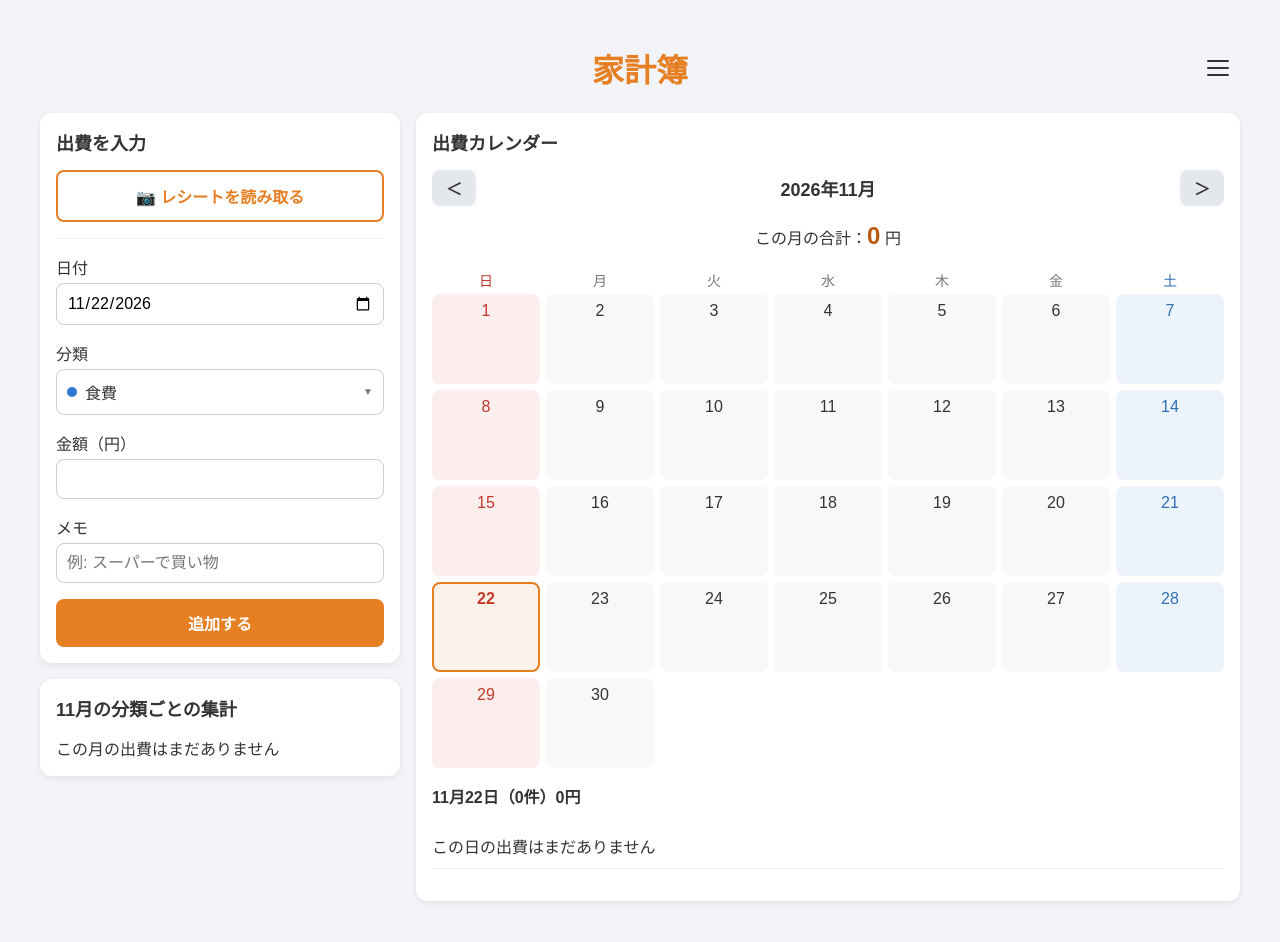
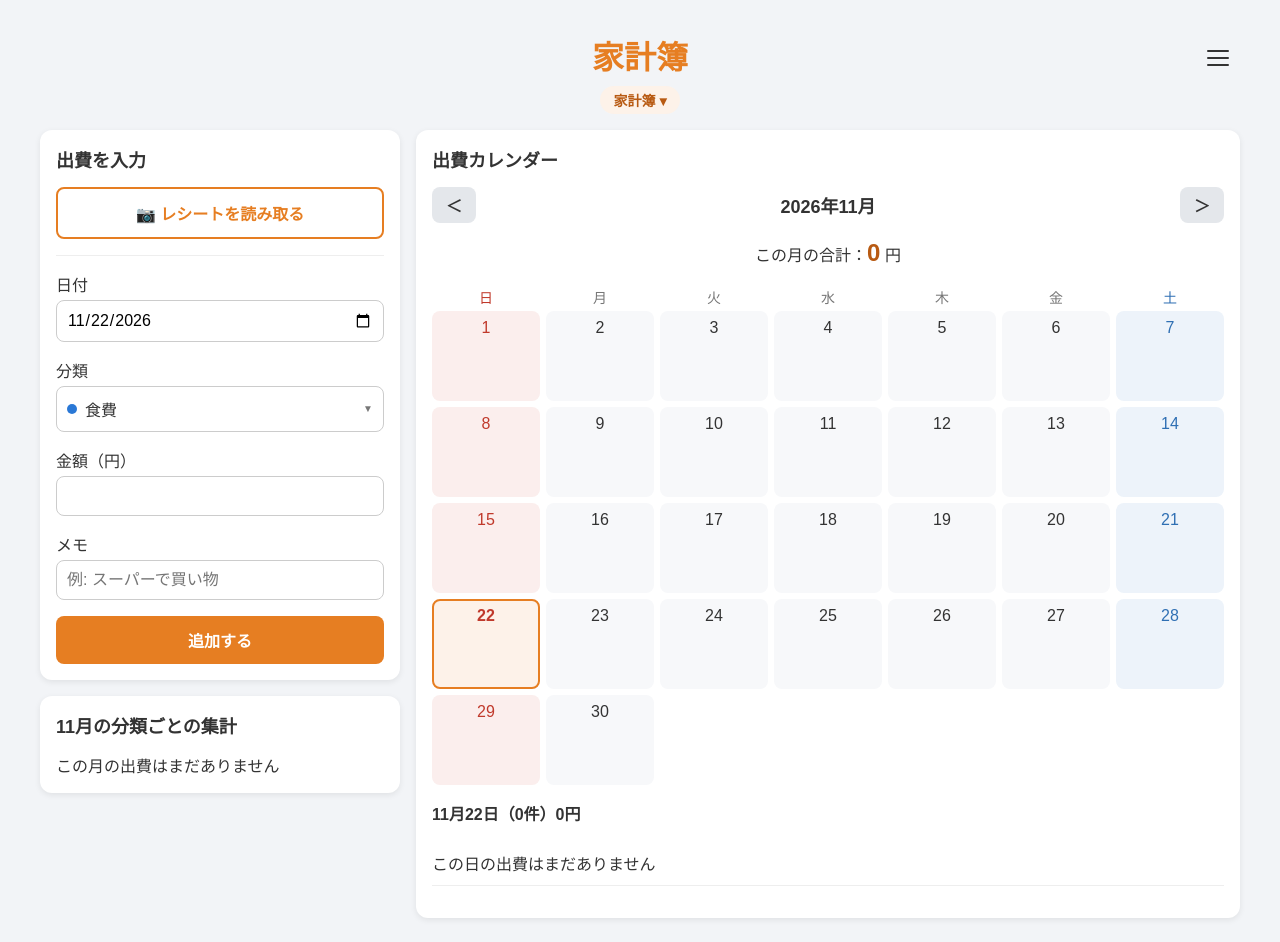
Before and after one commit to YOLO-vision/kakeibo, a plain HTML site: page index.html in a window 1280 px wide. Drawn offline with Linux system fonts and the light colour scheme.

Commit message:
タイトルは「家計簿」のまま固定し、開いている家計簿はタイトル下のラベルに表示
Co-Authored-By: Claude Opus 5.5 <noreply@anthropic.com>

```diff
--- a/index.html
+++ b/index.html
@@ -23,8 +23,10 @@
 <body>
   <!-- ===== いちばん上の帯：家計簿の名前と、右上のメニューボタン ===== -->
   <header class="app-header">
-    <!-- 今開いている家計簿の名前（script.js が書き換える） -->
-    <h1 id="book-title">家計簿</h1>
+    <!-- アプリのタイトル（どの家計簿を開いても「家計簿」のまま） -->
+    <h1>家計簿</h1>
+    <!-- 今開いている家計簿の名前のラベル（script.js が書き換える）。押すとメニューが開く -->
+    <button type="button" id="book-badge" class="book-badge"></button>
     <!-- ハンバーガーメニューのボタン。3本の線（span）で「☰」の形を描く -->
     <!-- aria-label = 画面の読み上げ機能に「メニュー」と伝える（見た目に文字がないため） -->
     <button type="button" id="menu-button" class="menu-button" aria-label="メニュー">
--- a/script.js
+++ b/script.js
@@ -614,7 +614,7 @@ confirmDeleteButton.addEventListener("click", function () {
 });
 
 // ===== メニューと、家計簿の切り替え =====
-const bookTitle = document.getElementById("book-title");
+const bookBadge = document.getElementById("book-badge");
 const menuButton = document.getElementById("menu-button");
 const menuDialog = document.getElementById("menu-dialog");
 const closeMenuButton = document.getElementById("close-menu");
@@ -637,9 +637,9 @@ function currentBook() {
   return books.find(function (book) { return book.id === currentBookId; });
 }
 
-// 見出しの名前と、メニューの家計簿の一覧を描き直す関数
+// タイトルの下のラベルと、メニューの家計簿の一覧を描き直す関数
 function renderBooks() {
-  bookTitle.textContent = currentBook().name;
+  bookBadge.textContent = currentBook().name;
   bookList.textContent = ""; // いったん空にする
 
   for (const book of books) {
@@ -677,11 +677,15 @@ function switchBook(bookId) {
   render();                        // カレンダーなどを描き直す
 }
 
-// ☰ を押したら、メニューを開く
-menuButton.addEventListener("click", function () {
+// メニューを開く関数
+function openMenu() {
   renderBooks();
   menuDialog.showModal();
-});
+}
+
+// ☰ を押しても、家計簿の名前のラベルを押しても、メニューを開く
+menuButton.addEventListener("click", openMenu);
+bookBadge.addEventListener("click", openMenu);
 
 // × を押したら、メニューを閉じる
 closeMenuButton.addEventListener("click", function () {
@@ -759,7 +763,7 @@ deleteBookButton.addEventListener("click", function () {
   );
 });
 
-renderBooks(); // 最初に、見出しの名前を今の家計簿にしておく
+renderBooks(); // 最初に、タイトルの下のラベルを今の家計簿の名前にしておく
 
 // ===== レシートの読み取り（Tesseract.js） =====
 const receiptInput = document.getElementById("receipt-input");
--- a/style.css
+++ b/style.css
@@ -226,20 +226,45 @@ button:hover {
 /* ===== いちばん上の帯（家計簿の名前とメニューボタン） ===== */
 .app-header {
   position: relative;           /* メニューボタンを、この帯を基準に右はしへ置くため */
+  text-align: center;           /* タイトルとラベルを真ん中に */
+  padding-top: 12px;
+  margin-bottom: 16px;
 }
 
-/* 名前が長くても、右のメニューボタンと重ならないように左右をあける */
 .app-header h1 {
-  padding: 0 48px;
+  margin: 0 0 6px 0;
+  line-height: 44px;            /* 右のメニューボタンと同じ高さにして、横一列にそろえる */
+}
+
+/* 今開いている家計簿の名前のラベル：うすいオレンジの丸い札 */
+/* （上の「button」の設定＝横幅いっぱい・オレンジを上書きする） */
+.book-badge {
+  display: inline-block;
+  width: auto;
+  max-width: calc(100% - 96px); /* 長い名前でも、右のメニューボタンと重ならないように */
+  padding: 4px 14px;
+  font-size: 14px;
+  font-weight: bold;
+  color: var(--main-dark);
+  background-color: var(--main-light);
+  border-radius: 999px;         /* 大きく丸めて、両はしを半円にする */
   overflow-wrap: anywhere;      /* 長い名前は折り返す */
 }
 
-/* ☰ ボタン：帯の右はし・上下の真ん中に置く */
+/* 名前の後ろに「▾」を付けて、押せることがわかるようにする */
+.book-badge::after {
+  content: " ▾";
+}
+
+.book-badge:hover {
+  background-color: #fae3cf;    /* 少しだけ濃いオレンジ */
+}
+
+/* ☰ ボタン：帯の右はし、タイトルと同じ高さに置く */
 .menu-button {
   position: absolute;
   right: 0;
-  top: 50%;
-  transform: translateY(-50%);  /* 自分の高さの半分だけ上げて、ちょうど真ん中に */
+  top: 12px;                    /* 帯の上のすき間（padding-top）と同じ */
   width: 44px;                  /* 指で押しやすい大きさ */
   height: 44px;
   padding: 0;
```
